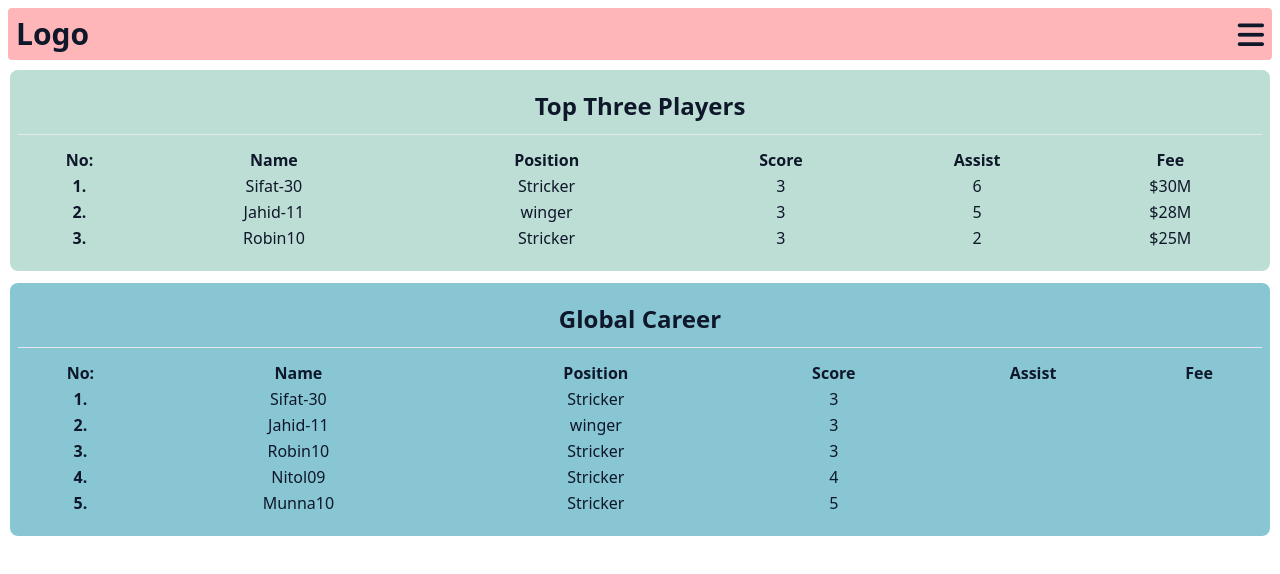
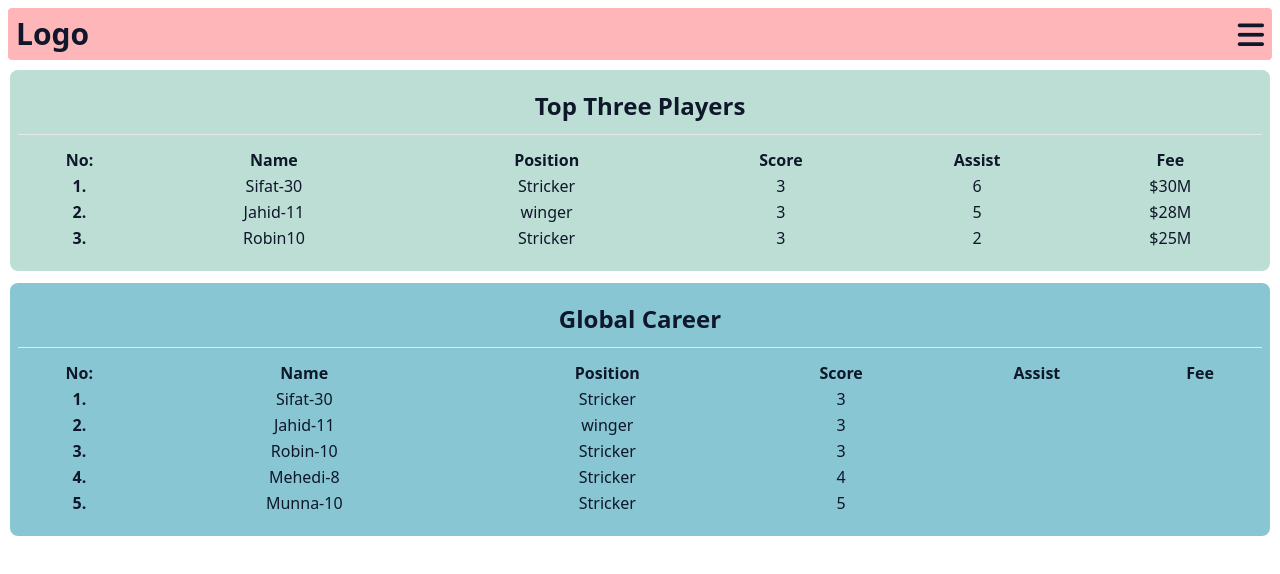
Before and after one commit to jahidhowlader/football, a plain HTML site: page global-ranking.html in a window 1280 px wide. Drawn offline with nearby package versions, Linux system fonts and the light colour scheme.

```diff
--- a/global-ranking.html
+++ b/global-ranking.html
@@ -10,7 +10,7 @@
   <link rel="stylesheet" href="style/style.css">
 </head>
 
-<body class="container mx-auto">
+<body class="">
   <header class="pink p-2 rounded m-2">
     <nav class="flex justify-between items-end">
       <div>
@@ -133,21 +133,21 @@
               <!-- row 3 -->
               <tr>
                 <th>3.</th>
-                <td>Robin10</td>
+                <td>Robin-10</td>
                 <td>Stricker</td>
                 <td>3</td>
               </tr>
               <!-- row 4 -->
               <tr>
                 <th>4.</th>
-                <td>Nitol09</td>
+                <td>Mehedi-8</td>
                 <td>Stricker</td>
                 <td>4</td>
               </tr>
               <!-- row 5 -->
               <tr>
                 <th>5.</th>
-                <td>Munna10</td>
+                <td>Munna-10</td>
                 <td>Stricker</td>
                 <td>5</td>
               </tr>
```
Also changed, not shown: admin.html (+1 -1 lines), index.html (+1 -1 lines).
